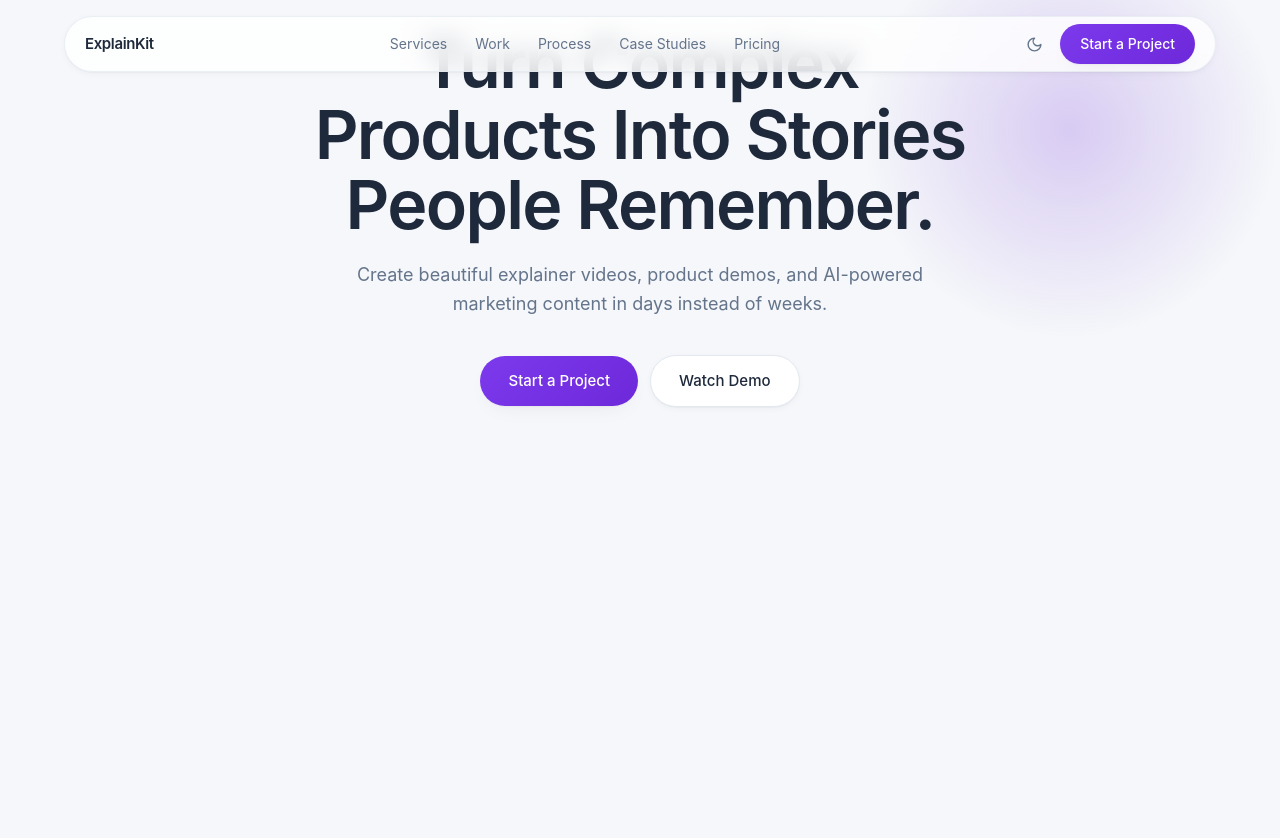
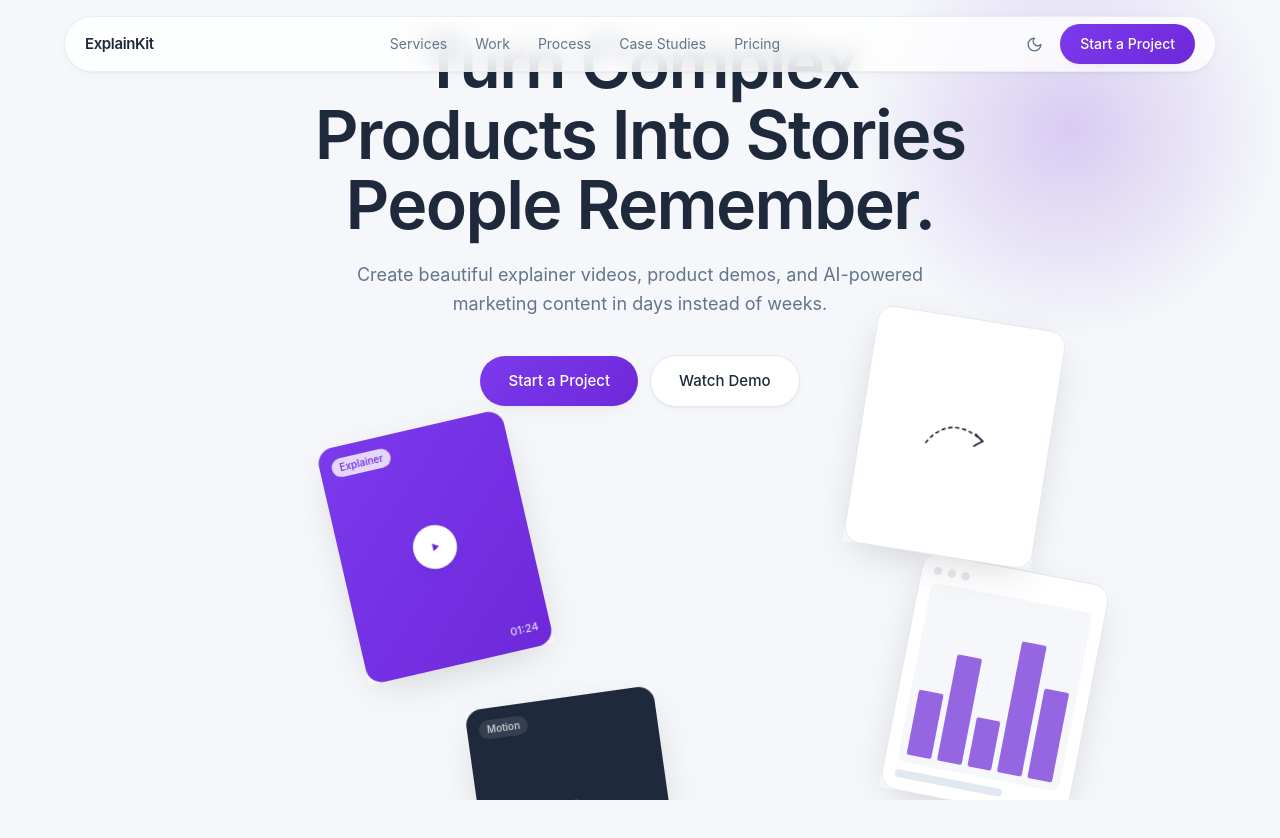
Before and after one commit to saurabhwebdew/explainkit, a Next.js app: page / in a window 1280 px wide. Shown: the top 838 px of the page. Built offline with nearby package versions, Linux system fonts and the light colour scheme.

Commit message:
Update scroll-morph-hero.tsx

```diff
--- a/components/hero/scroll-morph-hero.tsx
+++ b/components/hero/scroll-morph-hero.tsx
@@ -151,20 +151,26 @@ function HeroCard({
   index: number;
 }) {
   const range: [number, number] = [0.05 + index * 0.03, 0.55 + index * 0.03];
+  // Position/rotation still morph from scattered → grid as the user scrolls —
+  // that's the intended effect. But visibility must NOT depend on scroll progress,
+  // or the cards are invisible on first paint (progress starts at 0) and the hero
+  // looks broken until the visitor scrolls. Opacity/scale entrance is handled
+  // separately below via a one-time mount animation instead.
   const x = useTransform(progress, range, [card.scatter.x, card.grid.x]);
   const y = useTransform(progress, range, [card.scatter.y, card.grid.y]);
   const rotate = useTransform(progress, range, [card.scatter.rotate, 0]);
-  const scale = useTransform(progress, [0, range[0]], [0.85, 1]);
-  const opacity = useTransform(progress, [0, range[0] + 0.05], [0, 1]);
 
   const style = prefersReduced
     ? { left: `calc(50% + ${card.grid.x}px)`, top: card.grid.y }
-    : { x, y: prefersReduced ? undefined : y, rotate, scale, opacity, left: "50%", top: 0 };
+    : { x, y, rotate, left: "50%", top: 0 };
 
   return (
     <motion.div
       className="absolute w-[150px] h-[190px] md:w-[190px] md:h-[240px] -translate-x-1/2 shadow-lift"
       style={style as any}
+      initial={{ opacity: 0, scale: 0.85 }}
+      animate={{ opacity: 1, scale: 1 }}
+      transition={{ duration: 0.6, delay: 0.15 + index * 0.08, ease: [0.16, 1, 0.3, 1] }}
     >
       <CardVisual id={card.id} />
     </motion.div>
```
